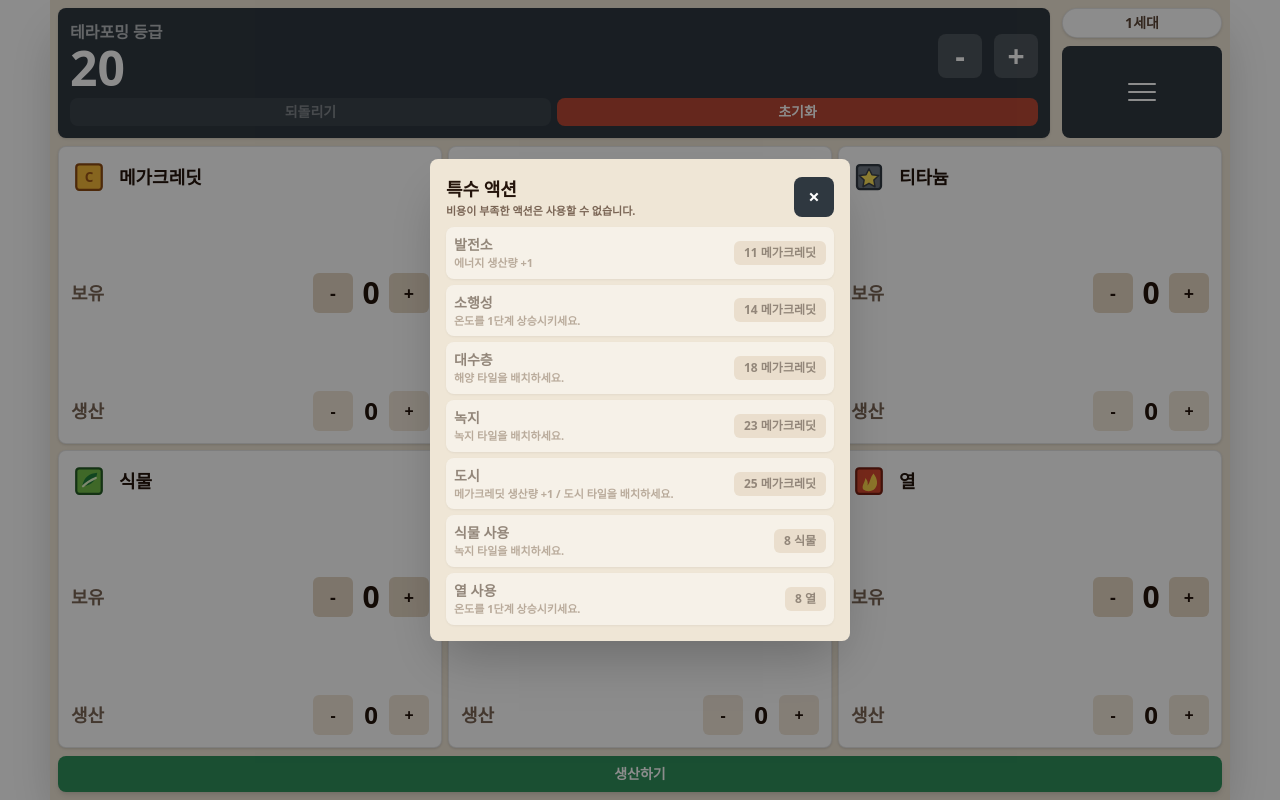
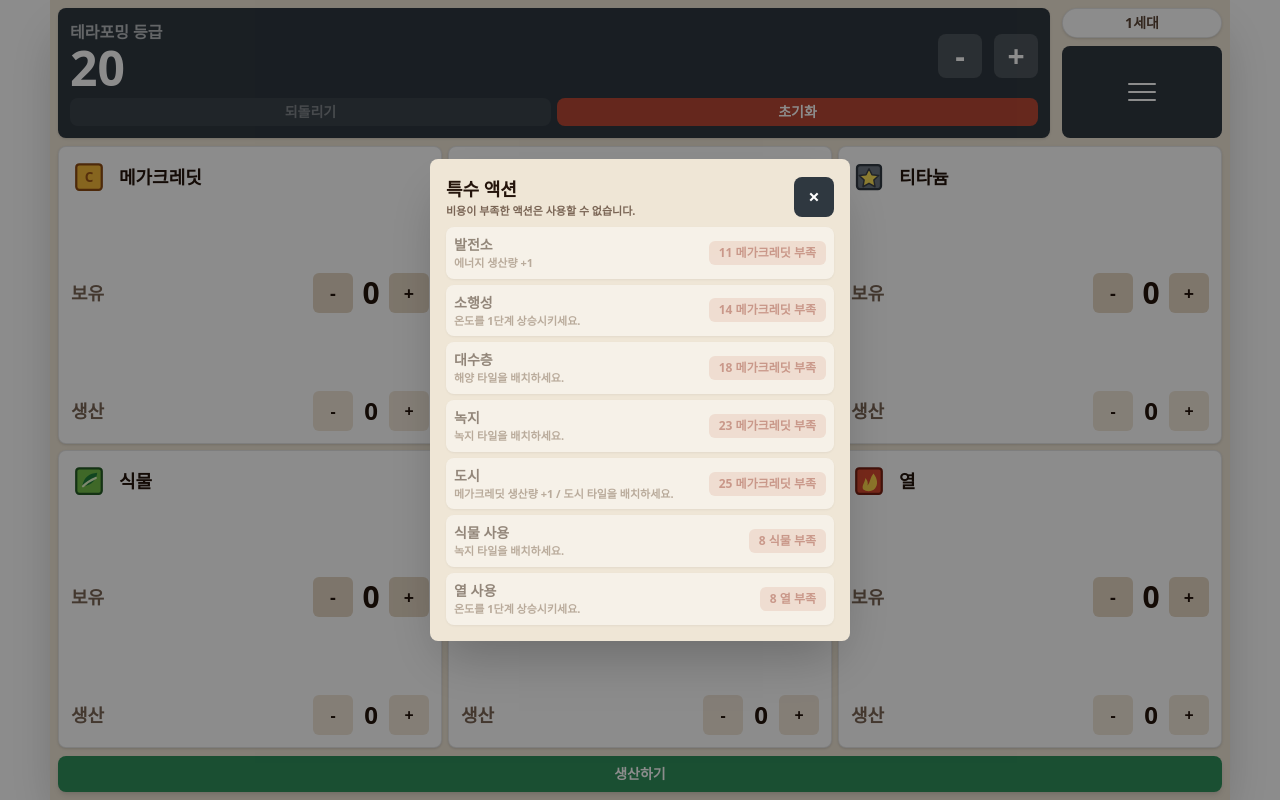
Before and after one commit to jungsmins/board-tools, a Next.js app: page /terraforming-mars in a window 1280 px wide. Both pictures are taken after a click on the button "특수 액션 열기". Built offline with nearby package versions, Linux system fonts and the light colour scheme.

Commit message:
feat: 특수 액션 안내를 토스트로 변경하고 패널에 배경 클릭 닫기, 부족 자원 표시 추가

```diff
--- a/src/app/terraforming-mars/page.tsx
+++ b/src/app/terraforming-mars/page.tsx
@@ -1,6 +1,6 @@
 'use client';
 
-import { useState } from 'react';
+import { useEffect, useState } from 'react';
 
 import ConfirmDialog from '@/components/terraforming-mars/ConfirmDialog';
 import ResourceCard from '@/components/terraforming-mars/ResourceCard';
@@ -16,7 +16,7 @@ export default function TerraformingMarsPage() {
   const [dialogType, setDialogType] = useState<DialogType>(null);
   const [isSpecialActionPanelOpen, setIsSpecialActionPanelOpen] =
     useState(false);
-  const [specialActionGuide, setSpecialActionGuide] = useState<string | null>(
+  const [specialActionNotice, setSpecialActionNotice] = useState<string | null>(
     null,
   );
   const {
@@ -38,9 +38,19 @@ export default function TerraformingMarsPage() {
     setIsSpecialActionPanelOpen(false);
 
     if (action.guide) {
-      setSpecialActionGuide(action.guide);
+      setSpecialActionNotice(action.guide);
     }
   };
+
+  useEffect(() => {
+    if (!specialActionNotice) return;
+
+    const timeoutId = window.setTimeout(() => {
+      setSpecialActionNotice(null);
+    }, 2400);
+
+    return () => window.clearTimeout(timeoutId);
+  }, [specialActionNotice]);
 
   return (
     <main className='min-h-dvh bg-white text-[#24140b]'>
@@ -99,15 +109,15 @@ export default function TerraformingMarsPage() {
         />
       )}
 
-      {specialActionGuide && (
-        <ConfirmDialog
-          title='배치 안내'
-          description={specialActionGuide}
-          confirmLabel='확인'
-          showCancel={false}
-          onCancel={() => setSpecialActionGuide(null)}
-          onConfirm={() => setSpecialActionGuide(null)}
-        />
+      {specialActionNotice && (
+        <div className='fixed inset-x-3 bottom-4 z-30 flex justify-center'>
+          <button
+            className='w-full max-w-[420px] rounded-lg bg-[#2f3840] px-4 py-3 text-left text-sm font-bold text-white shadow-2xl'
+            onClick={() => setSpecialActionNotice(null)}
+          >
+            {specialActionNotice}
+          </button>
+        </div>
       )}
 
       {dialogType === 'reset' && (
--- a/src/components/terraforming-mars/SpecialActionPanel.tsx
+++ b/src/components/terraforming-mars/SpecialActionPanel.tsx
@@ -36,8 +36,15 @@ export default function SpecialActionPanel({
   onAction,
 }: SpecialActionPanelProps) {
   return (
-    <div className='fixed inset-0 z-20 flex items-end bg-black/45 p-0 xl:items-center xl:justify-center xl:p-4'>
-      <section className='max-h-[100dvh] w-full overflow-y-auto overscroll-contain rounded-t-lg bg-[#efe6d6] p-3 pb-4 text-[#24140b] shadow-2xl xl:max-w-[420px] xl:rounded-lg xl:p-4'>
+    <div
+      className='fixed inset-0 z-20 flex items-end bg-black/45 p-0 xl:items-center xl:justify-center xl:p-4'
+      onClick={onClose}
+    >
+      <section
+        className='max-h-[100dvh] w-full overflow-y-auto overscroll-contain rounded-t-lg bg-[#efe6d6] p-3 pb-4 text-[#24140b] shadow-2xl xl:max-w-[420px] xl:rounded-lg xl:p-4'
+        onClick={(event) => event.stopPropagation()}
+      >
+        <div className='mx-auto mb-2 h-1.5 w-10 rounded-full bg-[#7a6555]/35 xl:hidden' />
         <div className='mb-3 flex items-center justify-between gap-3 landscape:mb-2'>
           <div>
             <h2 className='text-xl font-black landscape:text-lg xl:text-2xl'>
@@ -60,6 +67,7 @@ export default function SpecialActionPanel({
           {TERRAFORMING_MARS_SPECIAL_ACTIONS.map((action) => {
             const costResource = resources[action.cost.type];
             const isDisabled = costResource.amount < action.cost.amount;
+            const shortage = action.cost.amount - costResource.amount;
             const summary = getActionSummary(action, resources);
 
             return (
@@ -79,8 +87,16 @@ export default function SpecialActionPanel({
                     </span>
                   )}
                 </span>
-                <span className='shrink-0 rounded-md bg-[#e4d6c3] px-2.5 py-1 text-sm font-black landscape:text-xs xl:text-base'>
-                  {action.cost.amount} {costResource.name}
+                <span
+                  className={`shrink-0 rounded-md px-2.5 py-1 text-sm font-black landscape:text-xs xl:text-base ${
+                    isDisabled
+                      ? 'bg-[#f0d3cb] text-[#9d3b2f]'
+                      : 'bg-[#e4d6c3]'
+                  }`}
+                >
+                  {isDisabled
+                    ? `${shortage} ${costResource.name} 부족`
+                    : `${action.cost.amount} ${costResource.name}`}
                 </span>
               </button>
             );
```
